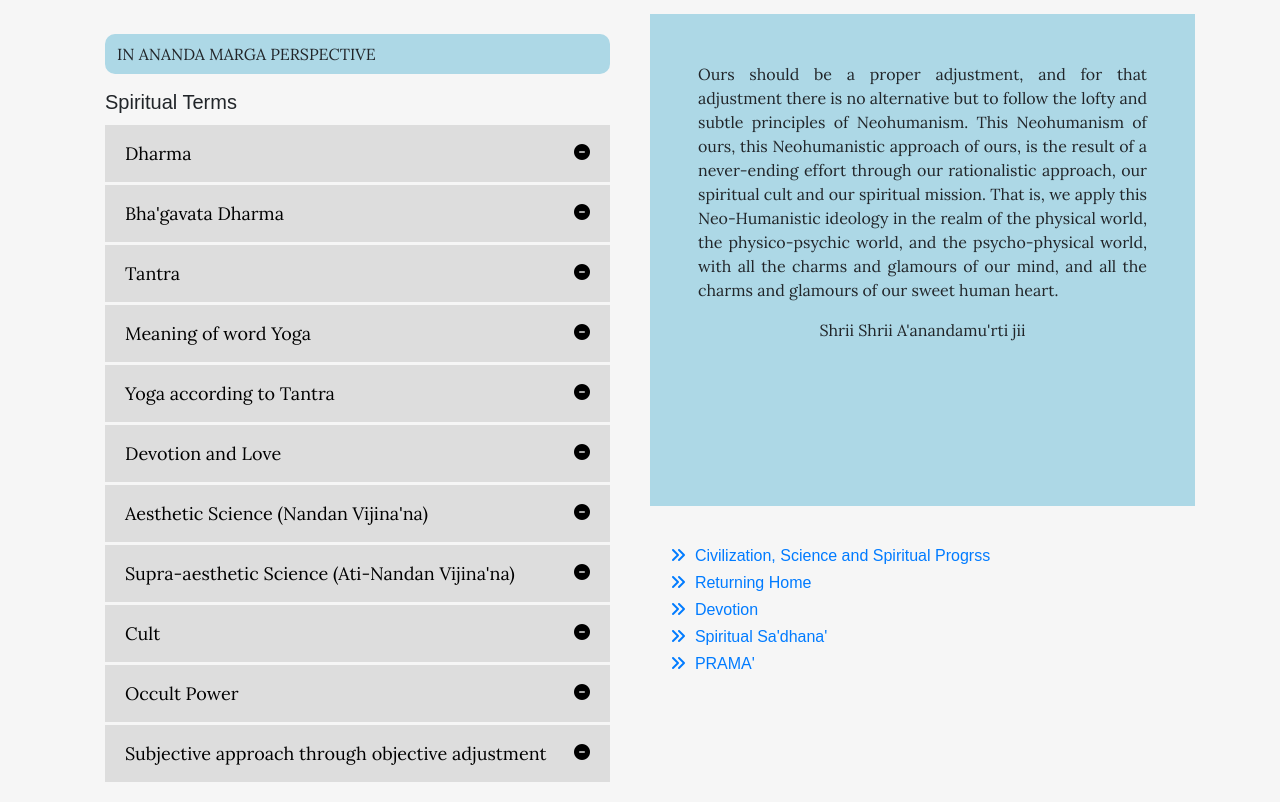
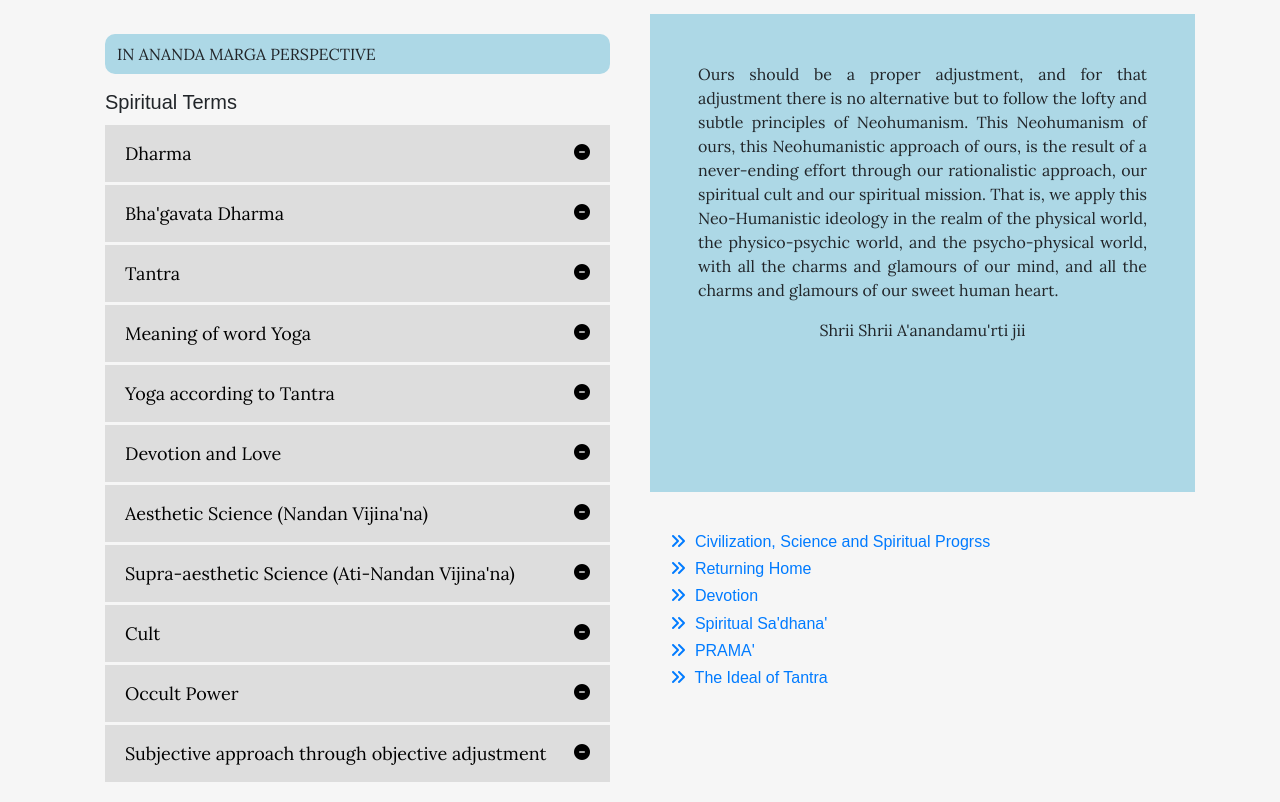
Before and after one commit to pramod0021a/neohumanism, a plain HTML site: page spiritual.html in a window 1280 px wide. Shown: the part 52-854 px from the top of the page. Drawn offline with nearby package versions, Linux system fonts and the light colour scheme; a web font is replaced by a local one.

Commit message:
Update spiritual.html

```diff
--- a/spiritual.html
+++ b/spiritual.html
@@ -223,6 +223,7 @@
 							<a href="devotion.html" target="_blank"><h6><span> <i class="fas fa-angle-double-right"></i></span>&nbsp;  Devotion</h6></a>
 							<a href="sadhana.html" target="_blank"><h6><span> <i class="fas fa-angle-double-right"></i></span>&nbsp;  Spiritual Sa'dhana'</h6></a>
 							<a href="images/PRAMA'.pdf" target="_blank"><h6><span> <i class="fas fa-angle-double-right"></i></span>&nbsp;  PRAMA'</h6></a>
+							<a href="images/TANTRA.pdf" target="_blank"><h6><span> <i class="fas fa-angle-double-right"></i></span>&nbsp;  The Ideal of Tantra</h6></a>
 
 						</div>
 				</div>
```
